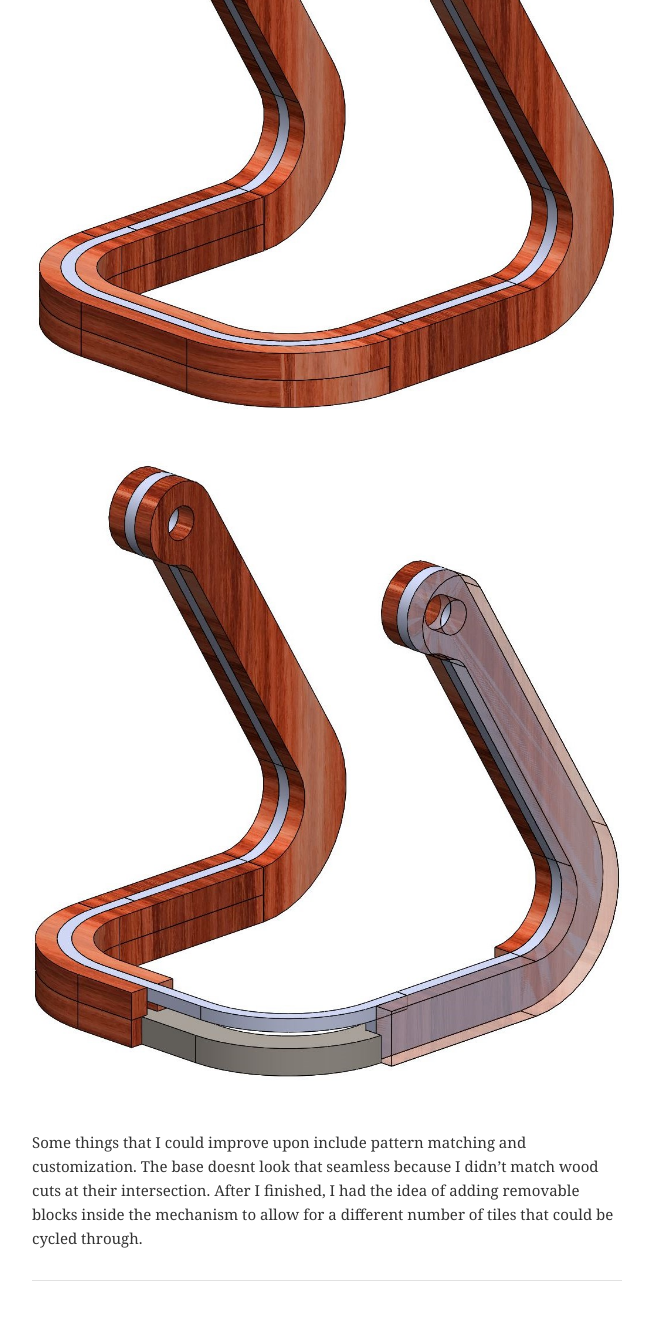
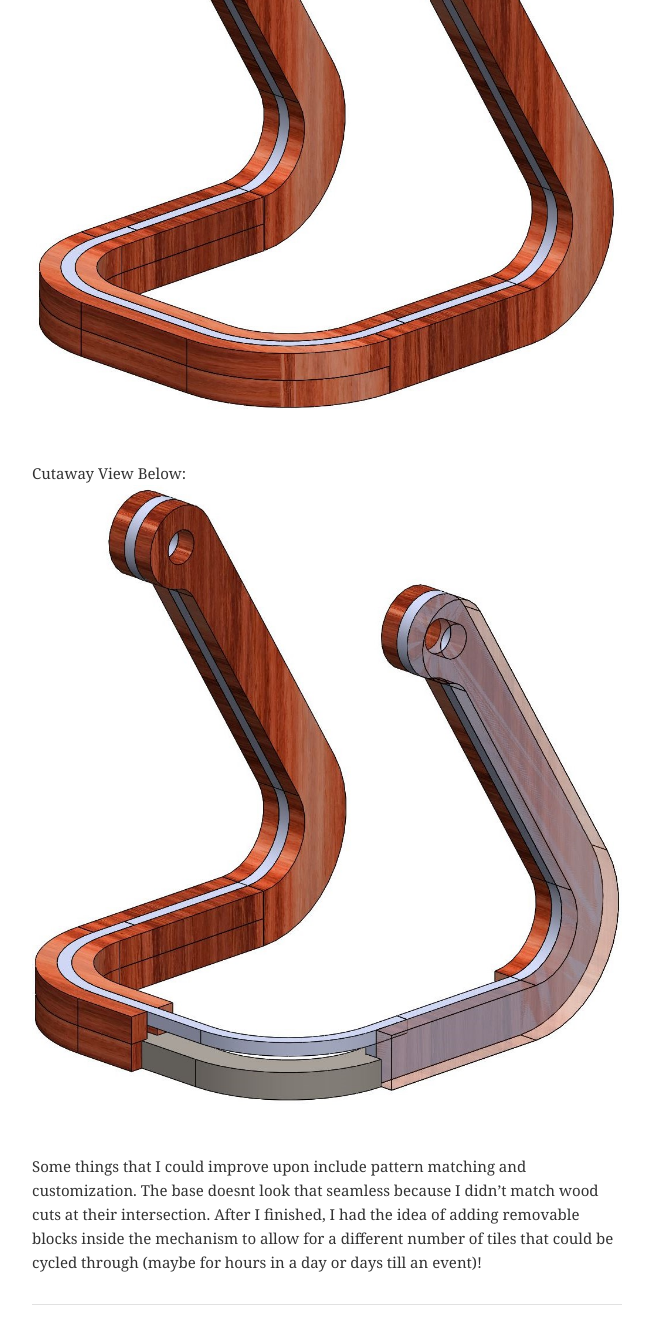
Before and after one commit to menglongguo/website, a Jekyll site: the page built from _projects/Calendar.md, in a window 1280 px wide and 1400 px high, scrolled down 3636 px. Shown: the top 1344 px of the window, without its empty margins (313-963 px from the left). Built offline with Jekyll 4.4.1, drawn with Linux system fonts in a browser that asks for light colours; a script that is not in the unit is left out; comment, search, counter and statistics services are not loaded; some of the changed text lies outside the part shown.

Commit message:
Update Calendar.md

```diff
--- a/_projects/Calendar.md
+++ b/_projects/Calendar.md
@@ -31,17 +31,17 @@
 ---
 ### The Base
 
-Of all the features, I am most proud of the curved base.
+Of all the features, I really liked designing the curved base.
 I wanted to achieve the illusion of bending wood and aluminum with only 2D shapes (laser cutting and waterjetting).
 Try to decipher the assembly process with the two pictures below!
 
 ![Calendar Base](/website/assets/images/22CalendarBase.JPG)
 
-
+Cutaway View Below:
 ![Calendar Base Cutaway](/website/assets/images/22CalendarBaseCut.JPG)
 
 Some things that I could improve upon include pattern matching and customization.
 The base doesnt look that seamless because I didn't match wood cuts at their intersection.
-After I finished, I had the idea of adding removable blocks inside the mechanism to allow for a different number of tiles that could be cycled through.
+After I finished, I had the idea of adding removable blocks inside the mechanism to allow for a different number of tiles that could be cycled through (maybe for hours in a day or days till an event)!
 
 ---
```
Also changed, not shown: other parts of _projects/Calendar.md (+2 -2 lines).
